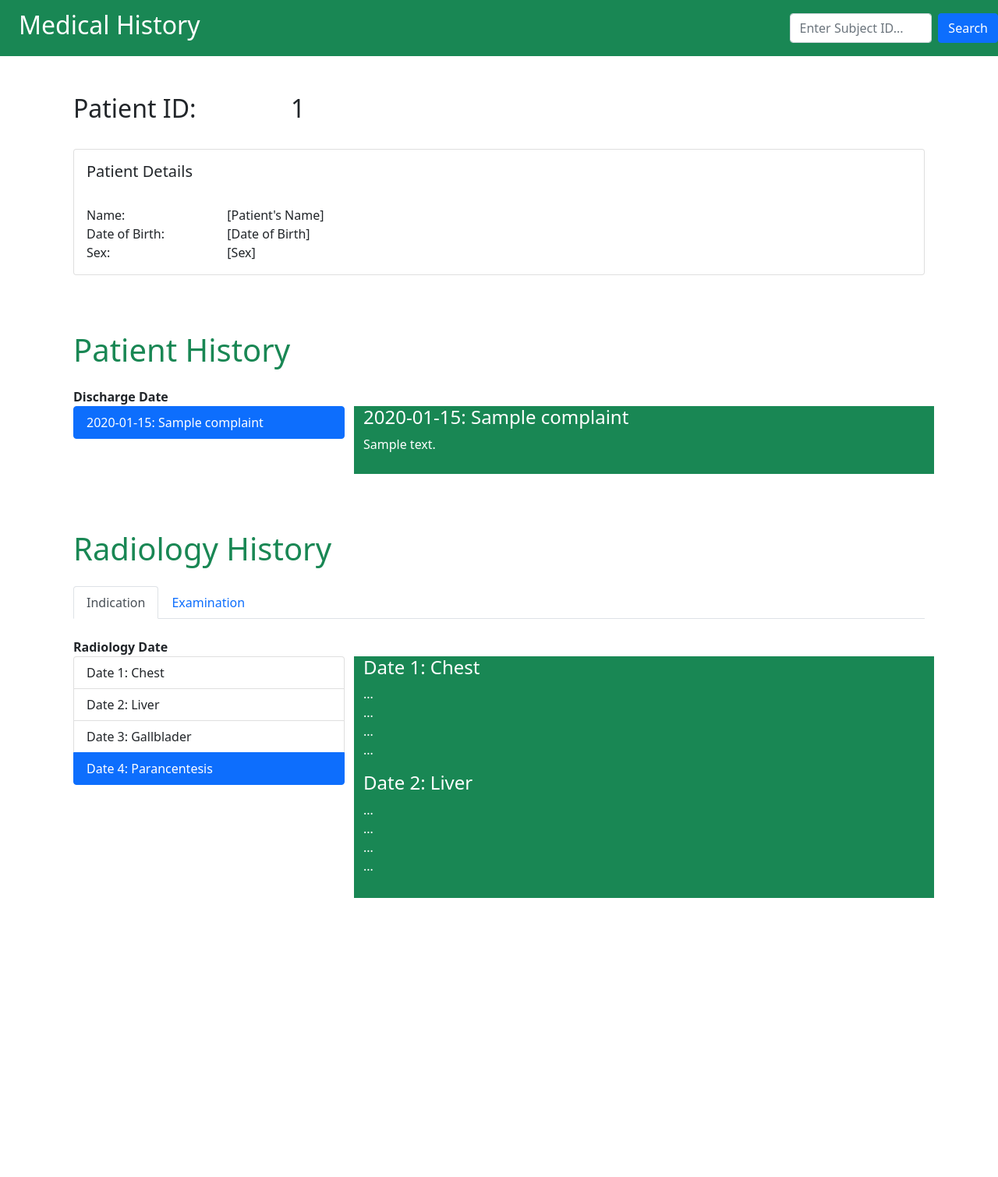
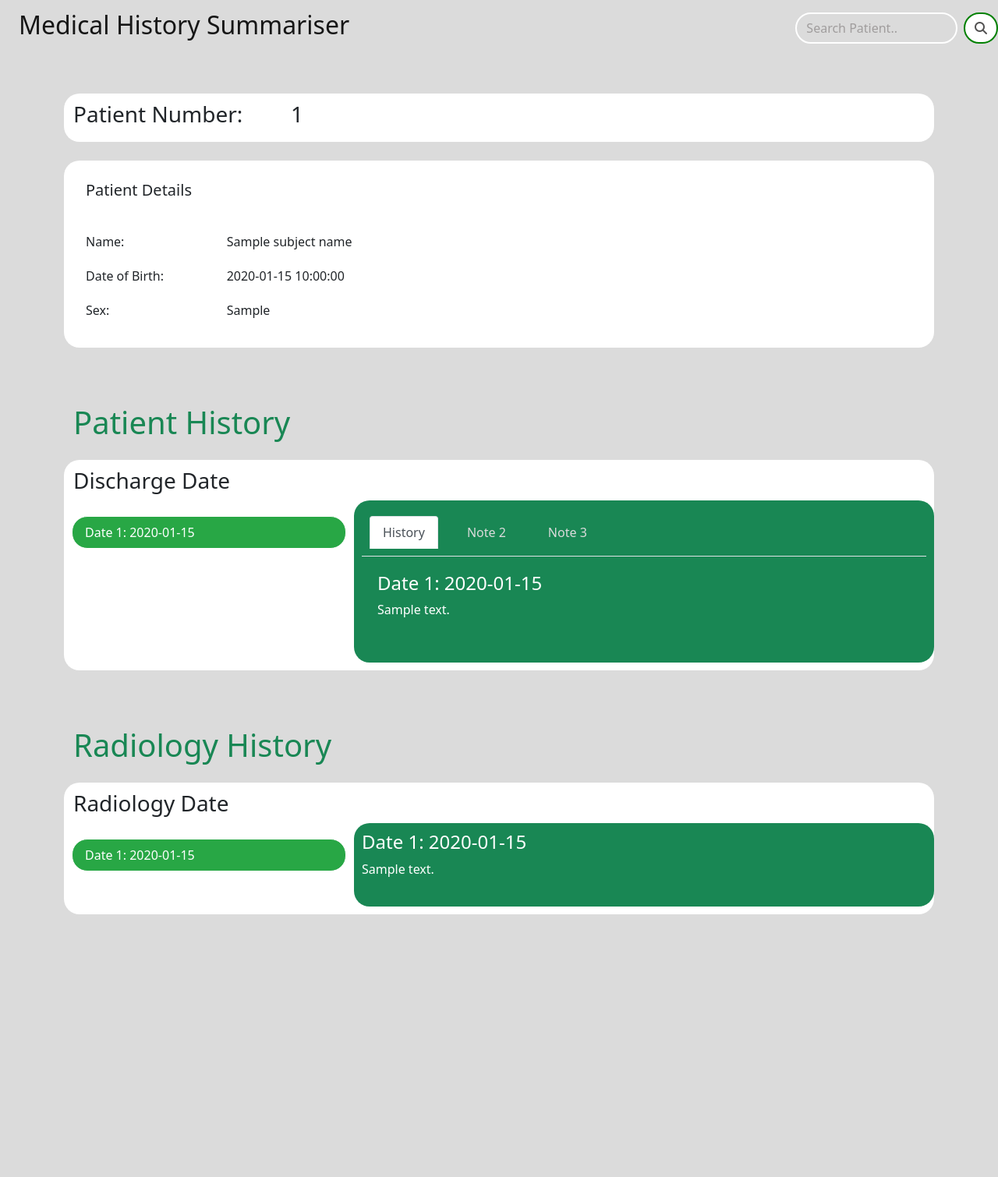
Before and after one commit to olie0001/medical_summary_fit3164, a Flask app: template patient_history/templates/index.html in a window 1280 px wide. Shown: the whole page at 78% size. After the commit the page ends 1173 px from the top, so only its background shows below. Run offline with Flask 3, Linux system fonts and the light colour scheme; the template is opened without the code that fills it: most values are stand-ins (such as "Sample title", 1, 10 or a date in 2020); some libraries are stand-ins or nearby versions.

Commit message:
include search functionality and display patient details with new ui design

```diff
--- a/patient_history/app.py
+++ b/patient_history/app.py
@@ -1,7 +1,39 @@
 from flask import Flask, render_template, request
 from flask_sqlalchemy import SQLAlchemy
-from transformers import pipeline  # Import pipeline for easy use of T5
+from transformers import AutoTokenizer, BertLMHeadModel
 import re
+from faker import Faker
+import random
+from datetime import datetime, timedelta
+
+def summarise(note):
+    model_name = "microsoft/BiomedNLP-BiomedBERT-base-uncased-abstract"
+    model = BertLMHeadModel.from_pretrained(model_name, is_decoder=True)
+    tokenizer = AutoTokenizer.from_pretrained(model_name)
+    inputs = tokenizer.encode("summarize: " + note, return_tensors="pt", max_length=512, truncation=True)
+    summary_ids = model.generate(inputs, max_length=513, min_length=50, num_beams=4, early_stopping=True)
+    summary = tokenizer.decode(summary_ids[0], skip_special_tokens=True)
+    return summary
+
+def extract(note):
+    complaint = re.search(r'chief complaint\s*:\s*(.*?)(major surgical|history of present illness|$)', note, re.IGNORECASE)
+    complaint = complaint.group(1).strip()
+    patient_sex = re.search(r'sex\s*:\s*([MF])', note, re.IGNORECASE)
+    patient_sex = patient_sex.group(1).strip()
+    if patient_sex == 'f':
+        patient_sex = 'Female'
+    elif patient_sex == 'm':
+        patient_sex = 'Male'
+    return complaint, patient_sex
+
+def generate_random_dob(start_year=1930, end_year=2020):
+    start_date = datetime(year=start_year, month=1, day=1)
+    end_date = datetime(year=end_year, month=12, day=31)
+    time_between_dates = end_date - start_date
+    days_between_dates = time_between_dates.days
+    random_number_of_days = random.randrange(days_between_dates)
+    random_date = start_date + timedelta(days=random_number_of_days)
+    return random_date
 
 app = Flask(__name__)
 app.config['SQLALCHEMY_DATABASE_URI'] = 'postgresql://postgres:ds12@localhost/patient_note'
@@ -15,58 +47,6 @@ class DischargeData(db.Model):
     subject_id = db.Column(db.String(8), nullable=False)
     text = db.Column(db.Text)
 
-# Initialize the summarization pipeline with the T5 model pre-trained for medical summarization
-summarizer = pipeline("summarization", model="Falconsai/medical_summarization", tokenizer="t5-large")
-
-def extract_sections(note):
-    sections = {}
-    lines = note.split('\n')
-    current_header = None
-    content = []
-    for line in lines:
-        line = line.strip()
-        if re.match(r'^[A-Z][\w\s-]*(?::)\s*$', line):
-            if current_header is not None:
-                sections[current_header] = ' '.join(content)
-                print(f"Extracted section '{current_header}': {sections[current_header][:100]}...")  # Detailed section print
-            current_header = line.rstrip(':')
-            content = []
-        else:
-            content.append(line)
-    if current_header is not None:
-        sections[current_header] = ' '.join(content)
-        print(f"Extracted section '{current_header}': {sections[current_header][:100]}...")  # Detailed section print
-    return sections
-
-def clean_text(text):
-    text = re.sub(r'_{2,}|={2,}|-{2,}', '', text)
-    text = re.sub(r'\s+', ' ', text)
-    return text.strip()
-
-def summarize_section(text):
-    cleaned_text = clean_text(text)
-    tokens = cleaned_text.split()
-    token_length = len(tokens)
-
-    # Adjusting the threshold for short texts dynamically
-    if token_length < 30:  # Lowered threshold to consider shorter texts
-        print(f"Skipping summarization for short text: {cleaned_text[:60]}")
-        return cleaned_text
-
-    try:
-        # Dynamically setting max_length based on input length
-        summary = summarizer(
-            cleaned_text,
-            max_length=max(60, int(token_length * 1.5)),  # Ensure at least 50 tokens as max_length
-            min_length=10,  # Minimum length of summary
-            truncation=True
-        )[0]['summary_text']
-        print(f"Summarized text for '{cleaned_text[:30]}...': {summary[:100]}")
-        return summary
-    except Exception as e:
-        print(f"Error during summarization: {str(e)}")
-        return cleaned_text  # Fallback to original text on error
-
 
 @app.route('/', methods=['GET'])
 def index():
@@ -74,24 +54,31 @@ def index():
 
 @app.route('/search', methods=['POST'])
 def search():
+    # Patient
     subject_id = request.form['subject_id']
+    fake = Faker()
+    subject_name = fake.name()
+    subject_dob = generate_random_dob().strftime('%Y-%m-%d')
+
+    # Patient History
     discharge_entries = DischargeData.query.filter_by(subject_id=subject_id).all()
     discharge_arr = []
-    if not discharge_entries:
-        return render_template('index.html', discharge_arr=[], no_data="No records found for ID: " + subject_id)
-
     for entry in discharge_entries:
-        sections = extract_sections(entry.text)
-        summarized_sections = {header: summarize_section(content) for header, content in sections.items()}
+        unsummarised_note = entry.text
+        summarised_note = summarise(unsummarised_note)
+        complaint, patient_sex = extract(summarised_note)
         entry_data = {
             'note_id': entry.note_id,
-            'storetime': entry.storetime.strftime("%Y-%m-%d %H:%M:%S"),
-            'text': "\n\n".join(f"{header}:\n{content}" for header, content in summarized_sections.items()),
+            'storetime': entry.storetime,
+            'complaint': complaint,
+            'text': summarised_note,
             'subject_id': subject_id
         }
         discharge_arr.append(entry_data)
 
-    return render_template('index.html', discharge_arr=discharge_arr)
+
+
+    return render_template('index.html', discharge_arr=discharge_arr, subject_id=subject_id, subject_dob=subject_dob, subject_name=subject_name, patient_sex=patient_sex)
 
 if __name__ == '__main__':
     app.run(debug=True)
--- /dev/null
+++ b/patient_history/static/style.css
@@ -0,0 +1,136 @@
+body {
+    background-color: #dbdbdb;
+}
+
+.row, .h3{
+    padding-top: 10px;
+    padding-bottom: 10px;
+}
+
+/* navigation bar */
+.navbar{
+   border-radius: 10px;
+}
+
+.form-control {
+    border-radius: 20px; /* Rounded edges */
+    border: 2px solid white; /* White border */
+    padding-right: 30px; /* Make space for the icon inside the input */
+    background-color: #dbdbdb;
+    margin-right: -1px;
+}
+.form-control::placeholder {
+    color: #a09d9d; /* Lighter text for placeholder */
+}
+
+/* search button */
+.btn-primary {
+    color: white;
+    border-radius: 20px; /* Rounded edges for button */
+    background-color: white;
+    padding: 0 12px; /* Padding around icon */
+    vertical-align: middle; /* Aligns button properly with input */
+    border: 2px solid green;
+}
+
+.btn-primary:hover {
+    background-color: green; /* Change background to green */
+    color: white; /* Change text/icon color to white for contrast */
+}
+
+.fa-search {
+    color: rgb(83, 82, 82); /* Gray color for the icon */
+}
+
+.btn-primary:not(:disabled):not(.disabled):active,
+    .btn-primary:not(:disabled):not(.disabled).active,
+    .show > .btn-primary.dropdown-toggle {
+        background-color: darkgreen; /* Darker shade for active state */
+        color: white;
+}
+.btn-primary:focus {
+    background-color: green;
+    color: white;
+    box-shadow: 0 0 0 0.2rem rgba(0, 128, 0, 0.5); /* Adjust the box-shadow color to match */
+}
+
+/* patient details */
+.row{
+    background-color: white;
+    border-radius: 20px;
+}
+
+
+.card-body, .card, .row, .col-12 {
+    background-color: white;
+    border-radius: 20px;
+    border: none;  /* Explicitly remove borders */
+    box-shadow: none;  /* Remove any shadows */
+}
+
+.col-4{
+    padding: 10px;
+}
+
+/* container that containes the whole discharge group item*/
+.container{
+    height: auto;
+}
+
+/* date list item */
+.list-group-item.active {
+    background-color: #28a745; /* Green */
+    color: white; /* Text color */
+    border-color: white;
+}
+
+.list-group-item {
+    border-radius: 20px; /* Border radius */
+    margin-top: 10px;
+    margin-bottom: 10px; /* Add margin between each list item */
+}
+
+.list-group{
+    border-radius: 20px;
+}
+
+/* summarised note section*/
+.col-8{
+    padding: 10px;
+    border-radius: 20px;
+}
+
+
+/* scroll bar of note*/
+::-webkit-scrollbar {
+    width: 10px; /* Set the width of the scrollbar */
+}
+
+::-webkit-scrollbar-thumb {
+    background-color: white; /* Set the color of the scrollbar thumb */
+    border-color: black;
+    border-radius: 20px; /* Set the border radius of the scrollbar thumb */
+
+}
+
+::-webkit-scrollbar-corner{
+    display:none;
+}
+
+
+.tab-pane,.tab-content{
+    border-radius: 20px;
+    padding:10px;
+}
+
+/* Styling for nav-item border */
+.nav-item {
+    border-color: #ffffff; /* Change border color as needed */
+    border-radius: 20px;
+    padding:10px;
+}
+
+/* Styling for non-active nav-link color */
+.nav-link:not(.active) {
+    color: #dbdbdb; /* Change color for non-active nav-link */
+}
--- a/patient_history/templates/index.html
+++ b/patient_history/templates/index.html
@@ -1,3 +1,5 @@
+<!--{{ medical_note }}-->
+
 <!DOCTYPE HTML>
 
 <html lang="en">
@@ -9,7 +11,32 @@
     <meta charset="utf-8">
     <link rel="stylesheet" href="https://cdn.jsdelivr.net/npm/bootstrap@5.2.2/dist/css/bootstrap.min.css" />
     <link rel="stylesheet" href= "https://cdn.jsdelivr.net/npm/bootstrap@5.1.3/dist/css/bootstrap.min.css" />
+    <script src="https://kit.fontawesome.com/6ec9c7cfba.js"crossorigin="anonymous"></script>
+    <!--
+    <script>
+        function activateListItem(item) {
+            // Remove the "active" class from all list items
+            var listItems = document.querySelectorAll('.list-group-item');
+            listItems.forEach(function (li) {
+                li.classList.remove('active');
+            });
 
+            // Add the "active" class to the clicked list item
+            item.classList.add('active');
+        }
+    </script>
+    -->
+    <script>
+        // Function to reinitialize scrollspy on tab change
+        $('#myTabContent').on('shown.bs.tab', function (e) {
+            var target = $(e.target).attr("href"); // Get the target tab pane
+            $(target).find('.scrollspy-example').each(function () {
+                var spy = new bootstrap.ScrollSpy($(this)[0], {
+                    target: '#list-1' // Target the same scrollspy list
+                });
+            });
+        });
+    </script>
     <!--CSS-->
     <link rel="stylesheet" href="static/style.css" />
 
@@ -24,20 +51,22 @@
   </head>
 
   <body>
+    <!--NAV BAR-->
     <header>
-        <nav class="navbar navbar-expand navbar-dark bg-success">
+        <nav class="navbar navbar-expand ">
             <!--Heading-->
             <div class="container-fluid">
                 <a class="navbar-brand">
-                    <h2>Medical History</h2>
+                    <h2>Medical History Summariser</h2>
                 </a>
             </div>
             <!--Search Bar-->
             <form class="d-flex" id="search_patient" action="/search" method="post" role="search">
-                <input class="form-control me-2" type="search" id="patient_id" name="subject_id" placeholder="Enter Subject ID...">
-                <button class="btn btn-primary" type="submit">Search</button>
+                <input class="form-control me-2" type ="search" id="subject_id" name ="subject_id" placeholder="Search Patient..">
+                <button class="btn btn-primary" type="button">
+                    <i class="fas fa-search"></i>
+                </button>
             </form>
-
         </nav>
     </header>
 
@@ -47,14 +76,8 @@
         <!--Patient Number-->
         <div class="container">
             <div class="row">
-                <div class="col-3"><h2>Patient ID:</h2></div>
-                <div class="col-9">
-                    {% if discharge_arr %}
-                        <h2>{{ discharge_arr[0].subject_id }}</h2>
-                    {% else %}
-                        <h2>No Patient Selected</h2>
-                    {% endif %}
-                </div>
+                <div class="col-3"><h3>Patient Number:</h3></div>
+                <div class="col-9"><h3>{{ subject_id }}</h3></div>
             </div>
         </div>
 
@@ -70,15 +93,15 @@
                             <br>
                             <div class="row">
                                 <div class="col-2"><p class="card-text">Name:</p></div>
-                                <div class="col-10"><p class="card-text">[Patient's Name]</p></div>
+                                <div class="col-10"><p class="card-text">{{ subject_name}}</p></div>
                             </div>
                             <div class="row">
                                 <div class="col-2"><p class="card-text">Date of Birth:</p></div>
-                                <div class="col-10"><p class="card-text">[Date of Birth]</p></div>
+                                <div class="col-10"><p class="card-text">{{ subject_dob }}</p></div>
                             </div>
                             <div class="row">
                                 <div class="col-2"><p class="card-text">Sex:</p></div>
-                                <div class="col-10"><p class="card-text">[Sex]</p></div>
+                                <div class="col-10"><p class="card-text">{{ patient_sex }}</p></div>
                             </div>
                         </div>
                     </div>
@@ -94,30 +117,64 @@
                 <h1 class="text-success">Patient History</h1>
             </div>
             <div class="row">
-                <strong>Discharge Date</strong>
+                <h3>Discharge Date</h3>
+                <!--Timeline-->
                 <div class="col-4">
-                    <div id="discharge-list" class="list-group ">
+                    <div id="list-1" class="list-group">
                         {% for discharge in discharge_arr %}
-                            <a class="list-group-item list-group-item-action" href="#discharge-{{ loop.index }}">
-                                {{ discharge.storetime if discharge.storetime else 'N/A' }}: {{ discharge.complaint }}
+                            <a class="list-group-item list-group-item-action" href="#list-item-{{ loop.index }}">
+                                Date {{ loop.index }}: {{ discharge.storetime.strftime('%Y-%m-%d') if discharge.storetime else 'N/A' }}
                             </a>
                         {% else %}
-                            <div>No discharge records found</div>
+                            <div>No discharge records found.</div>
                         {% endfor %}
                     </div>
                 </div>
-                <div class="col-8 text-bg-success">
-                    <div data-bs-spy="scroll" data-bs-target="#discharge-list" data-bs-smooth-scroll="true" class="scrollspy-example" tabindex="0">
+                <!--Medical Note-->
+                <div class="col-8 text-bg-success" style="border-radius: 20px;">
+                    <!-- Nav tabs -->
+                    <ul class="nav nav-tabs" id="myTab" role="tablist">
+                        <li class="nav-item" role="presentation">
+                            <button class="nav-link active" id="history-tab" data-bs-toggle="tab" data-bs-target="#history" type="button" role="tab" aria-controls="discharge" aria-selected="true">History</button>
+                        </li>
+                        <li class="nav-item" role="presentation">
+                            <button class="nav-link" id="note2-tab" data-bs-toggle="tab" data-bs-target="#note2" type="button" role="tab" aria-controls="note2" aria-selected="false">Note 2</button>
+                        </li>
+                        <li class="nav-item" role="presentation">
+                            <button class="nav-link" id="note3-tab" data-bs-toggle="tab" data-bs-target="#note3" type="button" role="tab" aria-controls="note3" aria-selected="false">Note 3</button>
+                        </li>
+                        <!-- Add more tab buttons as needed -->
+                    </ul>
+
+                    <!-- Tab panes -->
+                    <div class="tab-content" id="myTabContent">
+                        <!-- Discharge tab pane -->
+                        <div class="tab-pane fade show active" id="history" role="tabpanel" aria-labelledby="discharge-tab">
+                            <div data-bs-spy="scroll" data-bs-target="#list-1" data-bs-smooth-scroll="true" class="scrollspy-example" tabindex="0">
                                 {% for discharge in discharge_arr %}
-                            <h4 id="discharge-{{ loop.index }}">{{ discharge.storetime if discharge.storetime else 'N/A' }}: {{ discharge.complaint }}</h4>
+                                    <h4 id="list-item-{{ loop.index }}">Date {{ loop.index }}: {{ discharge.storetime.strftime('%Y-%m-%d') if discharge.storetime else 'N/A' }}</h4>
                                     <p>
                                         {{ discharge.text }}
                                     </p>
                                 {% else %}
-                            <div>No discharge records found</div>
+                                    <p>No discharge data available.</p>
                                 {% endfor %}
                             </div>
                         </div>
+                        <!-- Note 2 pane -->
+                        <div class="tab-pane fade" id="note2" role="tabpanel" aria-labelledby="note2-tab">
+                            <div data-bs-spy="scroll" data-bs-target="#list-1" data-bs-smooth-scroll="true" class="scrollspy-example" tabindex="1">
+                                <p> some text</p>
+                            </div>
+                        </div>
+                        <div class="tab-pane fade" id="note3" role="tabpanel" aria-labelledby="note3-tab">
+                            <div data-bs-spy="scroll" data-bs-target="#list-1" data-bs-smooth-scroll="true" class="scrollspy-example" tabindex="2">
+                                <p> some text</p>
+                            </div>
+                        </div>
+                    </div>
+                </div>
+
             </div>
         </div>
 
@@ -128,99 +185,36 @@
             <div class="my-4">
                 <h1 class="text-success">Radiology History</h1>
             </div>
-            <ul class="nav nav-tabs">
-                <li><a class="nav-link active" data-bs-toggle="tab" href="#Indication">Indication</a></li>
-                <li><a class="nav-link" data-bs-toggle="tab" href="#Examination">Examination</a></li>
-            </ul>
-            <div class="tab-content">
-                <!--Indication-->
-                <div id="Indication" class="tab-pane fade show active">
-                    <br>
             <div class="row">
-                        <strong>Radiology Date</strong>
+                <h3>Radiology Date</h3>
+                <!--Timeline-->
                 <div class="col-4">
                     <div id="list-2" class="list-group">
-                                <a class="list-group-item list-group-item-action" href="#list-item-1">
-                                    Date 1: Chest
+                        {% for radiology in radiology_arr %}
+                            <a class="list-group-item list-group-item-action" href="#list-item-{{ loop.index }}">
+                                Date {{ loop.index }}: {{ radiology.storetime.strftime('%Y-%m-%d') if radiology.storetime else 'N/A' }}
                             </a>
-                                <a class="list-group-item list-group-item-action" href="#list-item-2">
-                                    Date 2: Liver
-                                </a>
-                                <a class="list-group-item list-group-item-action" href="#list-item-3">
-                                    Date 3: Gallblader
-                                </a>
-                                <a class="list-group-item list-group-item-action" href="#list-item-4">
-                                    Date 4: Parancentesis
-                                </a>
+                        {% else %}
+                            <div>No radiology records found.</div>
+                        {% endfor %}
                     </div>
                 </div>
+                <!--Radiology Note-->
                 <div class="col-8 text-bg-success">
-                            <div data-bs-spy="scroll" data-bs-target="#list-2" data-bs-smooth-scroll="true" class="scrollspy-example" tabindex="0">
-                                <h4 id="list-item-1">Date 1: Chest</h4>
+                    <div data-bs-spy="scroll" data-bs-target="#list-2" data-bs-smooth-scroll="true" class="scrollspy-example" tabindex="0" style="max-height: 500px; overflow-y: auto;">
+                        {% for radiology in radiology_arr %}
+                            <h4 id="list-item-{{ loop.index }}">Date {{ loop.index }}: {{ radiology.storetime.strftime('%Y-%m-%d') if radiology.storetime else 'N/A' }}</h4>
                             <p>
-                                    ...<br>...<br>...<br>...<br>
+                                {{ radiology.text }}
                             </p>
-                                <h4 id="list-item-2">Date 2: Liver</h4>
-                                <p>
-                                    ...<br>...<br>...<br>...<br>
-                                </p>
-                                <h4 id="list-item-3">Date 3: Gallblader</h4>
-                                <p>
-                                    ...<br>...<br>...<br>...<br>
-                                </p>
-                                <h4 id="list-item-4">Date 4: Parancentesis</h4>
-                                <p>
-                                    ...<br>...<br>...<br>...<br>
-                                </p>
+                        {% else %}
+                            <p>No radiology data available.</p>
+                        {% endfor %}
                     </div>
                 </div>
             </div>
         </div>
-            </div>
-            <!--Examination-->
-            <div id="Examination" class="tab-pane fade">
-                <br>
-                <div class="row">
-                    <strong>Radiology Date</strong>
-                    <div class="col-4">
-                        <div id="list-3" class="list-group ">
-                            <a class="list-group-item list-group-item-action" href="#list-item-1">
-                                Date 1: E1
-                            </a>
-                            <a class="list-group-item list-group-item-action" href="#list-item-2">
-                                Date 2: E2
-                            </a>
-                            <a class="list-group-item list-group-item-action" href="#list-item-3">
-                                Date 3: E3
-                            </a>
-                            <a class="list-group-item list-group-item-action" href="#list-item-4">
-                                Date 4: E4
-                            </a>
-                        </div>
-                    </div>
-                    <div class="col-8 text-bg-success">
-                        <div data-bs-spy="scroll" data-bs-target="#list-3" data-bs-smooth-scroll="true" class="scrollspy-example" tabindex="0">
-                            <h4 id="list-item-1">Date 1: E1</h4>
-                            <p>
-                                ...<br>...<br>...<br>...<br>
-                            </p>
-                            <h4 id="list-item-2">Date 2: E2</h4>
-                            <p>
-                                ...<br>...<br>...<br>...<br>
-                            </p>
-                            <h4 id="list-item-3">Date 3: E3</h4>
-                            <p>
-                                ...<br>...<br>...<br>...<br>
-                            </p>
-                            <h4 id="list-item-4">Date 4: E4</h4>
-                            <p>
-                                ...<br>...<br>...<br>...<br>
-                            </p>
-                        </div>
-                    </div>
-                </div>
-            </div>
-        </div>
+
     </main>
 
     <!--JavaScript-->
```
Lines whose indentation alone changed are shown as unchanged.
